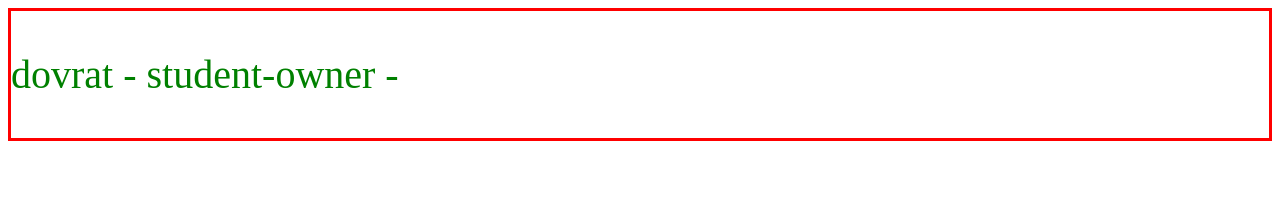
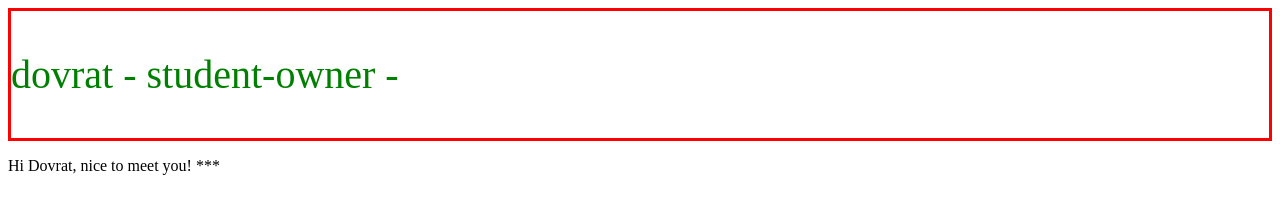
Before and after one commit to dovrat21/dovrat-Git, a plain HTML site: page index.html in a window 1280 px wide. Drawn offline with Linux system fonts and the light colour scheme.

Commit message:
hi Dovrat

```diff
--- a/index.html
+++ b/index.html
@@ -14,7 +14,7 @@
 
     </div>
     <div class="student-contributor">
-
+        <p>Hi Dovrat, nice to meet you! ***</p>
         </div>
 
 </body>
```
